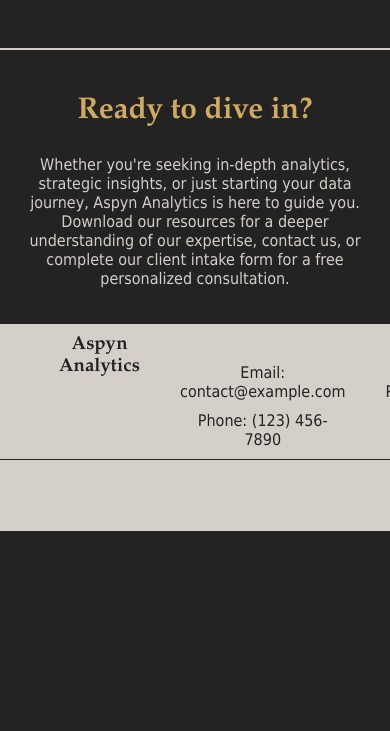
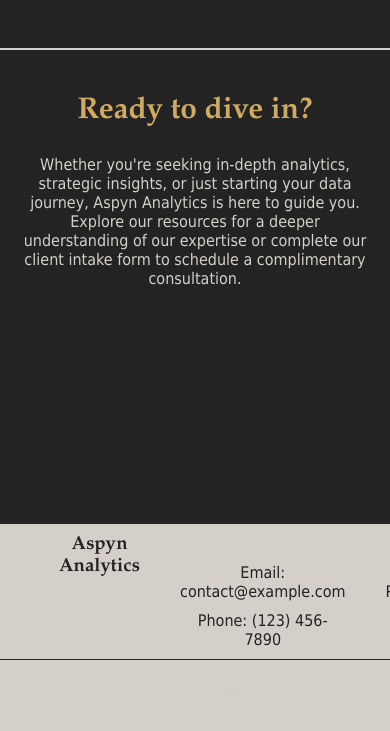
Before and after one commit to ProjectsPortal/consulting-firm-webapp, a Django app: page / in a window 390 px wide; the page is wider, and only the part inside the window is pictured. Shown: the part 2406-3137 px from the top of that part. Before the commit the page ends 2937 px from the top of that part, so only its background shows below. Run offline with Django 4.2, Linux system fonts and the light colour scheme.

Commit message:
Responsive design margins

```diff
--- a/mainapp/static/css/style.css
+++ b/mainapp/static/css/style.css
@@ -429,6 +429,10 @@
         display: none;
     }
 
+    #CTA-banner {
+        margin-bottom: 200px;
+    }
+
     #CTA-banner .text-block {
         grid-column: 1 / -1; /* Full width for smaller screens */
     }
--- a/mainapp/templates/mainapp/home.html
+++ b/mainapp/templates/mainapp/home.html
@@ -100,9 +100,9 @@
             <h2>Ready to dive in?</h2>
             <p>Whether you're seeking in-depth analytics, strategic
                 insights, or just starting your data journey, Aspyn
-                Analytics is here to guide you. Download our resources for
-                a deeper understanding of our expertise, contact us, or complete
-                our client intake form for a free personalized consultation.</p>
+                Analytics is here to guide you. Explore our resources for
+                a deeper understanding of our expertise or complete
+                our client intake form to schedule a complimentary consultation.</p>
         </div>
     </section>
 </div>
```
